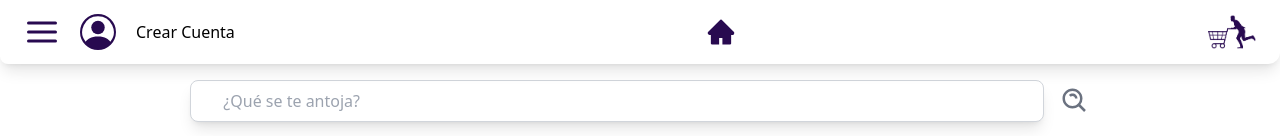
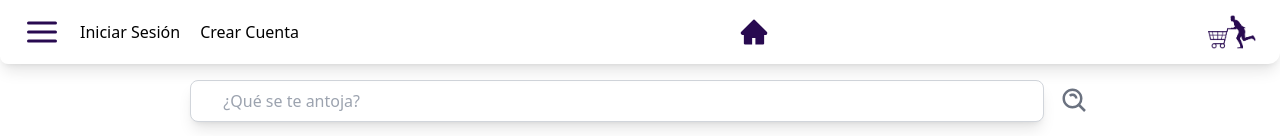
Before and after one commit to MoruApp9/MoruApp-Front, a React (Vite) app in the folder moru-app/: page / in a window 1280 px wide. Shown: the top 136 px of the page. Built offline with nearby package versions, Linux system fonts and the light colour scheme; no server answers.

Commit message:
icon-login

```diff
--- a/moru-app/src/components/Nav.jsx
+++ b/moru-app/src/components/Nav.jsx
@@ -5,16 +5,11 @@ import { FiMenu } from "react-icons/fi"
 import { MdFavorite } from "react-icons/md"
 import { MdAccountCircle } from "react-icons/md"
 import { BiSupport } from "react-icons/bi"
-
-import { BiLogInCircle } from 'react-icons/bi';
 import { BsPersonCircle } from 'react-icons/bs';
-
 import { Link } from "react-router-dom"
 import { useState } from "react"
-
 import { useAuth0 } from '@auth0/auth0-react'
 import { LogOutButton } from '../components/LogOut'
-
 import { cleanProductsFiltered } from "../redux/productsFilteredSlice"
 import { useDispatch, useSelector } from "react-redux"
 
@@ -38,7 +33,7 @@ const Nav = () => {
         <div className="flex items-center space-x-5">
           <button onClick={() => { setOpenMenu(true) }}><FiMenu className="text-4xl text-purple-moru"></FiMenu></button>
           {
-            !isAuthenticated && <button onClick={() => loginWithRedirect()}><BsPersonCircle className="text-4xl text-purple-moru" /></button>
+            !isAuthenticated && <button onClick={() => loginWithRedirect()}>Iniciar Sesión</button>
             /* ? <LogOutButton />
             : */
           }
```
